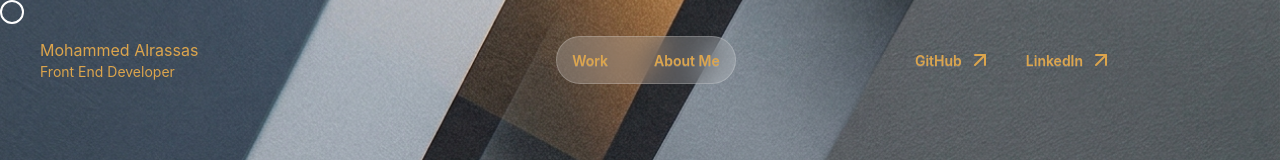
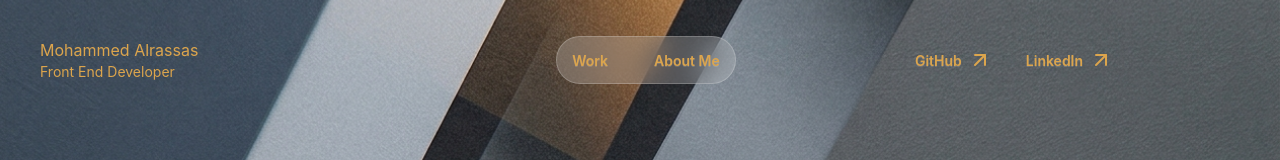
Before and after one commit to Mohammareh/Portfolio, a React (Vite) app: page / in a window 1280 px wide. Shown: the top 160 px of the page. Built offline with nearby package versions, Linux system fonts and the light colour scheme.

Commit message:
Removed the interactive cursor and background

```diff
--- a/src/App.tsx
+++ b/src/App.tsx
@@ -1,7 +1,6 @@
 import { useEffect } from "react";
 import LocomotiveScroll from "locomotive-scroll";
 import Navbar from "./components/Navbar";
-import InteractiveBackground from "./components/InteractiveBackground";
 import Hero from "./sections/Hero";
 import FirstTextAnim from "./sections/FirstTextAnim";
 import SecondTextAnim from "./sections/SecondTextAnim";
@@ -19,7 +18,6 @@ const App = () => {
   return (
     <div className="min-h-screen relative overflow-x-clip data-scroll-container">
       <Navbar />
-      <InteractiveBackground />
 
       <main className="flex flex-col z-10 items-center">
         <Hero />
--- a/src/components/InteractiveBackground.tsx
+++ /dev/null
@@ -1,69 +0,0 @@
-import { motion } from "framer-motion";
-import { useState, useEffect, useRef } from "react";
-
-export default function InteractiveBackground() {
-  const [pos, setPos] = useState({ x: 0, y: 0 });
-  const [visible, setVisible] = useState(false);
-  const [clicked, setClicked] = useState(false);
-  const lastMousePos = useRef<{ x: number; y: number } | null>(null);
-
-  useEffect(() => {
-    // Handle mousemove: update lastMousePos and circle position
-    const handleMouseMove = (e: MouseEvent) => {
-      const mouseX = e.clientX - 11;
-      const mouseY = e.clientY - 11;
-      lastMousePos.current = { x: mouseX, y: mouseY };
-      setPos({
-        x: mouseX + window.scrollX,
-        y: mouseY + window.scrollY,
-      });
-    };
-
-    // Handle scroll: if we have lastMousePos, update position based on current scroll
-    const handleScroll = () => {
-      if (lastMousePos.current) {
-        setPos({
-          x: lastMousePos.current.x + window.scrollX,
-          y: lastMousePos.current.y + window.scrollY,
-        });
-      }
-    };
-
-    if (visible) {
-      window.addEventListener("mousemove", handleMouseMove);
-      // window.addEventListener("scroll", handleScroll, { passive: true });
-
-      return () => {
-        window.removeEventListener("mousemove", handleMouseMove);
-        window.removeEventListener("scroll", handleScroll);
-      };
-    }
-  }, [visible]);
-
-  return (
-    <div
-      className="absolute top-0 left-0 inset-0 bg-base-100"
-      onMouseEnter={() => setVisible(true)}
-      onMouseLeave={() => setVisible(false)}
-      onMouseDown={() => setClicked(true)}
-      onMouseUp={() => setClicked(false)}
-    >
-      {visible && (
-        <motion.div
-          className="absolute z-10 rounded-full text-primary border-2 w-6 h-6 pointer-events-none"
-          style={{
-            left: pos.x,
-            top: pos.y,
-            transform: "translate(-40%, -50%)",
-            position: "absolute",
-          }}
-          initial={{ scale: 1, backgroundColor: "transparent" }}
-          animate={{
-            scale: clicked ? 1.5 : 1,
-            backgroundColor: clicked ? "var(--color-primary)" : "transparent",
-          }}
-        />
-      )}
-    </div>
-  );
-}
--- a/src/components/Navbar.tsx
+++ b/src/components/Navbar.tsx
@@ -6,13 +6,13 @@ const Navbar = () => {
   const [tab, setTab] = useState("");
 
   return (
-    <nav className="fixed top-0 left-0 h-[15vh] pointer-events-none navbar w-screen z-50">
-      <div className="navbar-start pointer-events-none ml-8 items-start flex flex-col z-10">
+    <nav className="fixed top-0 left-0 h-[15vh] navbar w-screen z-50">
+      <div className="navbar-start ml-8 items-start flex flex-col z-10">
         <p className="text-md text-left">Mohammed Alrassas </p>
         <p className="text-sm text-left">Front End Developer</p>
       </div>
 
-      <div className="pointer-events-auto navbar-center">
+      <div className="navbar-center">
         <div className="max-w-sm mx-auto bg-white/20 backdrop-blur-lg border border-white/20 w-45 h-12 space-x-3 rounded-4xl justify-center items-center flex z-10">
           <motion.div
             className="absolute glass -z-10 w-25 h-12 rounded-4xl"
@@ -47,7 +47,7 @@ const Navbar = () => {
           </a>
         </div>
       </div>
-      <div className="navbar-end top-5 pointer-events-auto ml-5 justify-around text-left items-start z-10">
+      <div className="navbar-end top-5 ml-5 justify-around text-left items-start z-10">
         {/* For TSX uncomment the commented types below */}
         <button
           className="btn btn-circle btn-ghost md:hidden"
--- a/src/sections/FirstTextAnim.tsx
+++ b/src/sections/FirstTextAnim.tsx
@@ -14,10 +14,7 @@ const FirstTextAnim = () => {
   const letters = text.split("");
 
   return (
-    <section
-      ref={firstTargetRef}
-      className="relative h-[200vh] pointer-events-none"
-    >
+    <section ref={firstTargetRef} className="relative h-[200vh]">
       <div className="sticky top-0 flex h-screen items-center overflow-hidden w-screen justify-center px-4 ">
         <motion.div className="flex text-center">
           <p className="whitespace-nowrap text-xl sm:text-3xl md:text-4xl lg:text-5xl xl:text-6xl text-center font-bold">
--- a/src/sections/Footer.tsx
+++ b/src/sections/Footer.tsx
@@ -1,6 +1,6 @@
 const Footer = () => {
   return (
-    <footer className="border-t py-10 z-20 pointer-events-none">
+    <footer className="border-t py-10 z-20">
       <div className="mx-auto flex w-[97vw] flex-col gap-4 px-5 text-sm md:flex-row md:items-center md:justify-between">
         <div className="flex flex-col">
           <p>© 2026 Mohammed. All Rights Reserved.</p>
@@ -13,21 +13,21 @@ const Footer = () => {
           <a
             target="_blank"
             href="https://github.com/Mohammareh"
-            className="hover:text-primary pointer-events-auto"
+            className="hover:text-primary"
           >
             GitHub
           </a>
           <a
             target="_blank"
             href="https://www.linkedin.com/in/mohammed-alrassas-1b707341b"
-            className="hover:text-primary pointer-events-auto"
+            className="hover:text-primary"
           >
             LinkedIn
           </a>
           <a
             target="_blank"
             href="mailto:xdmohammad83@gmail.com"
-            className="hover:text-primary pointer-events-auto"
+            className="hover:text-primary"
           >
             xdmohammad83@gmail.com
           </a>
--- a/src/sections/Hero.tsx
+++ b/src/sections/Hero.tsx
@@ -11,7 +11,7 @@ const Hero = () => {
   return (
     <div className="h-screen">
       <motion.img
-        className="absolute pointer-events-none top-0 left-0 object-cover w-screen h-screen select-none"
+        className="absolute top-0 left-0 object-cover w-screen h-screen select-none"
         src={bgImage}
         alt="Background Image"
         style={{ scale, borderRadius, opacity }}
@@ -20,8 +20,7 @@ const Hero = () => {
       <div className="h-[15vh]" />
 
       <motion.div
-        // `pointer-events-none` disables mouse and click events for this element, so it won't block interaction with elements behind it.
-        className="text-center flex flex-col justify-center items-center z-20 h-[70vh] sm:text-2xl text-white font-bold drop-shadow-lg px-10 pointer-events-none space-y-10 select-none"
+        className="text-center flex flex-col justify-center items-center z-20 h-[70vh] sm:text-2xl text-white font-bold drop-shadow-lg px-10 space-y-10 select-none"
         style={{ scale, opacity }}
       >
         <h1 className="z-20 block text-3xl sm:text-4xl md:text-5xl lg:text-6xl xl:text-[6rem] font-extrabold bg-linear-to-r from-base-content to-primary bg-clip-text text-transparent mt-5">
--- a/src/sections/Introduction.tsx
+++ b/src/sections/Introduction.tsx
@@ -5,10 +5,10 @@ const Introduction = () => {
   return (
     <section
       id="about-me"
-      className="px-[19%] relative h-screen flex items-center mt-40 w-full pointer-events-none"
+      className="px-[19%] relative h-screen flex items-center mt-40 w-full"
     >
       <motion.div
-        className="relative rounded-tl-[36px] w-full rounded-tr-[36px] justify-center items-center h-100 sm:h-80 md:h-60 border-t-4 border-x-4 opacity-50 pointer-events-none z-20 border-fade-down"
+        className="relative rounded-tl-[36px] w-full rounded-tr-[36px] justify-center items-center h-100 sm:h-80 md:h-60 border-t-4 border-x-4 opacity-50 z-20 border-fade-down"
         initial={{ opacity: 0, y: 40 }}
         whileInView={{
           scale: 1,
@@ -17,7 +17,7 @@ const Introduction = () => {
         }}
         transition={{ duration: 0.5 }}
       >
-        <div className="rounded-tl-4xl rounded-tr-4xl bg-linear-to-b from-primary/50 to-base-100 w-full h-100 pointer-events-none z-20">
+        <div className="rounded-tl-4xl rounded-tr-4xl bg-linear-to-b from-primary/50 to-base-100 w-full h-100 z-20">
           {/* Top bar */}
           <div className="w-full h-12 rounded-tl-4xl rounded-tr-4xl bg-white/20 backdrop-blur-lg border border-white/20 flex items-center px-4 justify-between">
             <div className="space-x-4 flex">
```
